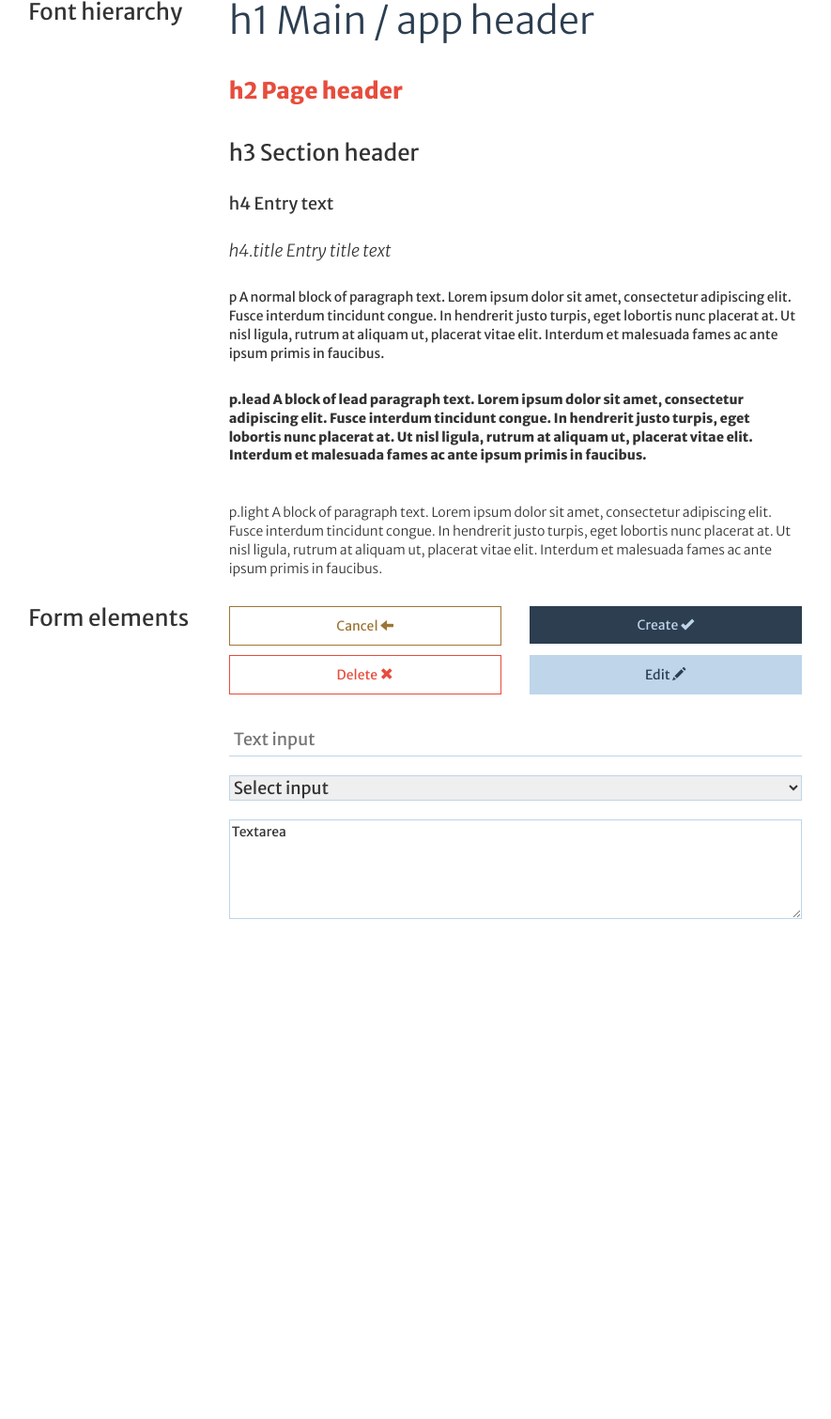
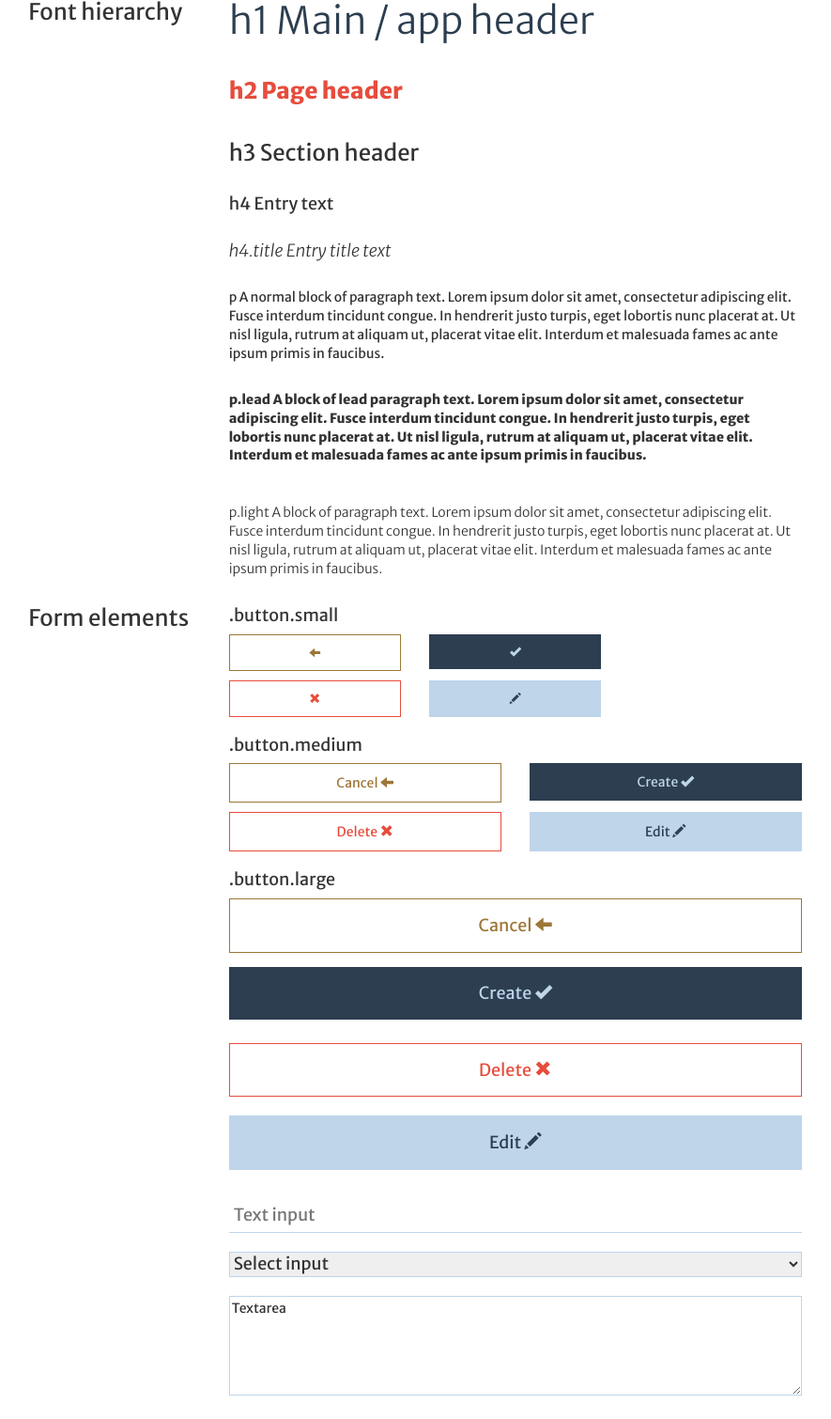
Before and after one commit to litaylor/contact-manager, a PHP site: page /styleguide/ in a window 1280 px wide. Shown: the whole page at 94% size, without its empty margins (198-1083 px from the left). Before the commit the page ends 978 px from the top, so only its background shows below. Run offline with PHP 8.4, Linux system fonts and the light colour scheme.

Commit message:
Form elements.

```diff
--- a/style.css
+++ b/style.css
@@ -302,3 +302,13 @@ p.lead {
   font-size: inherit;
   font-weight: 800;
 }
+
+.button.large {
+  font-size: 18px;
+  padding: 15px 10px;
+  margin-bottom: 15px;
+}
+
+.options .button.large{
+  margin-bottom: 0px;
+}
--- a/styleguide/index.html
+++ b/styleguide/index.html
@@ -29,16 +29,49 @@
           <h3>Form elements</h3>
         </div>
         <div class="col-xs-12 col-sm-6 style style-formelements">
+          <h4>.button.small</h4>
+          <div class="row">
+            <div class="col-xs-4 text-center">
+              <a href="index.php">
+                <div class="button small cancel">
+                  <span class="glyphicon glyphicon-arrow-left"></span>
+                </div>
+              </a>
+            </div>
+            <div class="col-xs-4">
+              <button class="button small update">
+                <span class="glyphicon glyphicon-ok"></span>
+              </button>
+            </div>
+          </div>
+          <div class="row options">
+            <div class="col-xs-4 text-center">
+              <a href="/delete.php?id=<?= $contact['id']; ?>">
+                <div class="optiondelete text-center button small">
+                  <span class="glyphicon glyphicon-remove" aria-hidden="true"></span>
+                </div>
+              </a>
+            </div>
+            <div class="col-xs-4">
+              <a href="#">
+                <div class="optionedit text-center button small" id="optionedit">
+                  <span class="glyphicon glyphicon-pencil" aria-hidden="true"></span>
+                </div>
+              </a>
+            </div>
+          </div>
+
+          <h4>.button.medium</h4>
           <div class="row">
             <div class="col-xs-6 text-center">
               <a href="index.php">
-                <div class="cancel">
+                <div class="button medium cancel">
                   Cancel <span class="glyphicon glyphicon-arrow-left"></span>
                 </div>
               </a>
             </div>
             <div class="col-xs-6">
-              <button class="update">
+              <button class="button medium update">
                 Create <span class="glyphicon glyphicon-ok"></span>
               </button>
             </div>
@@ -46,19 +79,52 @@
           <div class="row options">
             <div class="col-xs-6 text-center">
               <a href="/delete.php?id=<?= $contact['id']; ?>">
-                <div class="optiondelete text-center">
+                <div class="optiondelete text-center button medium">
                   Delete <span class="glyphicon glyphicon-remove" aria-hidden="true"></span>
                 </div>
               </a>
             </div>
             <div class="col-xs-6">
               <a href="#">
-                <div class="optionedit text-center" id="optionedit">
+                <div class="optionedit text-center button medium" id="optionedit">
                   Edit <span class="glyphicon glyphicon-pencil" aria-hidden="true"></span>
                 </div>
               </a>
             </div>
           </div>
+
+          <h4>.button.large</h4>
+          <div class="row">
+            <div class="col-xs-12 text-center">
+              <a href="index.php">
+                <div class="button large cancel">
+                  Cancel <span class="glyphicon glyphicon-arrow-left"></span>
+                </div>
+              </a>
+            </div>
+            <div class="col-xs-12">
+              <button class="button large update">
+                Create <span class="glyphicon glyphicon-ok"></span>
+              </button>
+            </div>
+          </div>
+          <div class="row options">
+            <div class="col-xs-12 text-center">
+              <a href="/delete.php?id=<?= $contact['id']; ?>">
+                <div class="optiondelete text-center button large">
+                  Delete <span class="glyphicon glyphicon-remove" aria-hidden="true"></span>
+                </div>
+              </a>
+            </div>
+            <div class="col-xs-12">
+              <a href="#">
+                <div class="optionedit text-center button large" id="optionedit">
+                  Edit <span class="glyphicon glyphicon-pencil" aria-hidden="true"></span>
+                </div>
+              </a>
+            </div>
+          </div>
+
           <input type="text" name="contact_firstname" id="contact_firstname" value="" placeholder="Text input">
           <select name="contact_state" id="contact_state" value="<?php echo $contact['state'] ?>">
             <option value="" selected>Select input</option>
```
Also changed, not shown: 1 other file.
